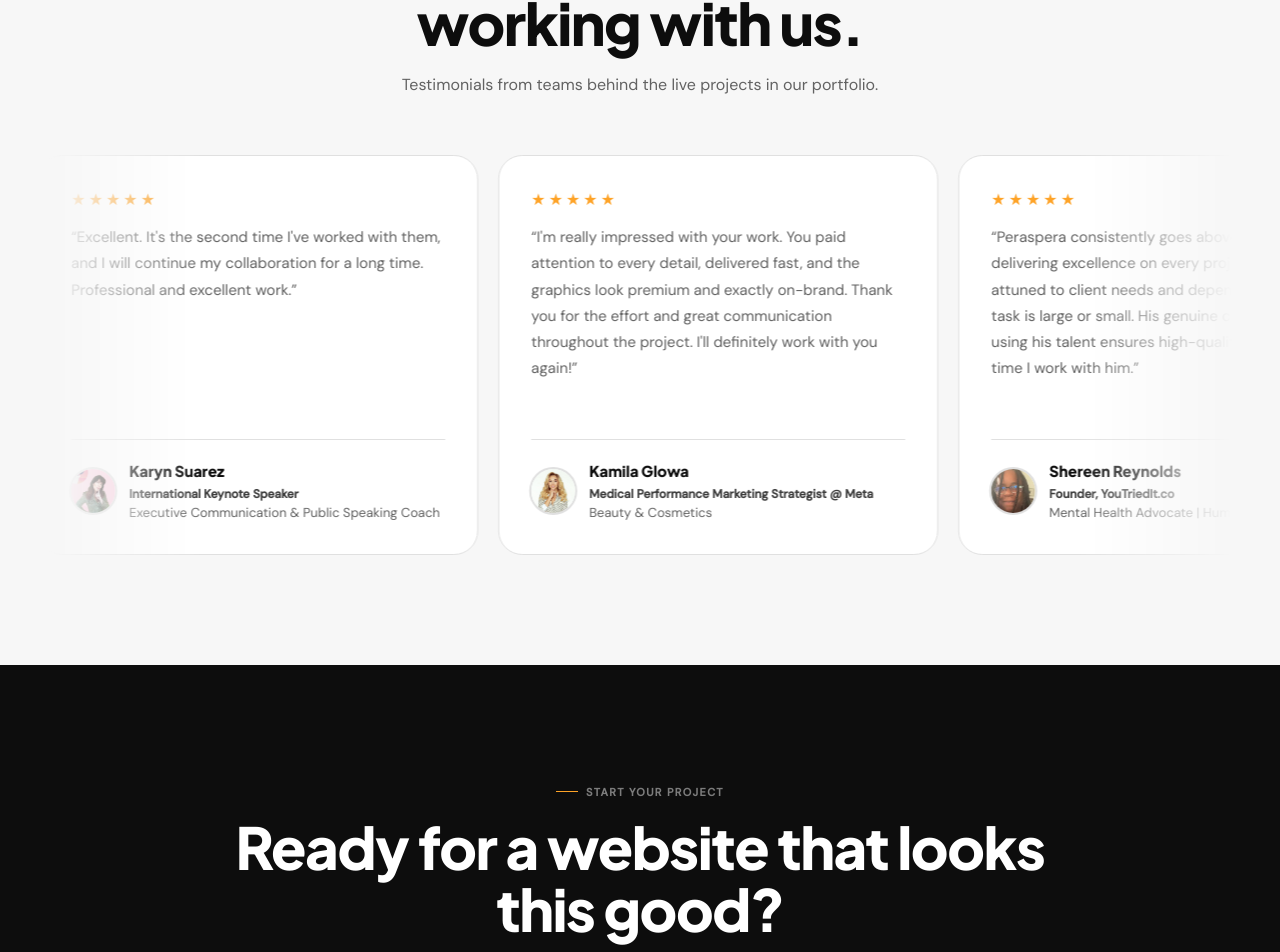
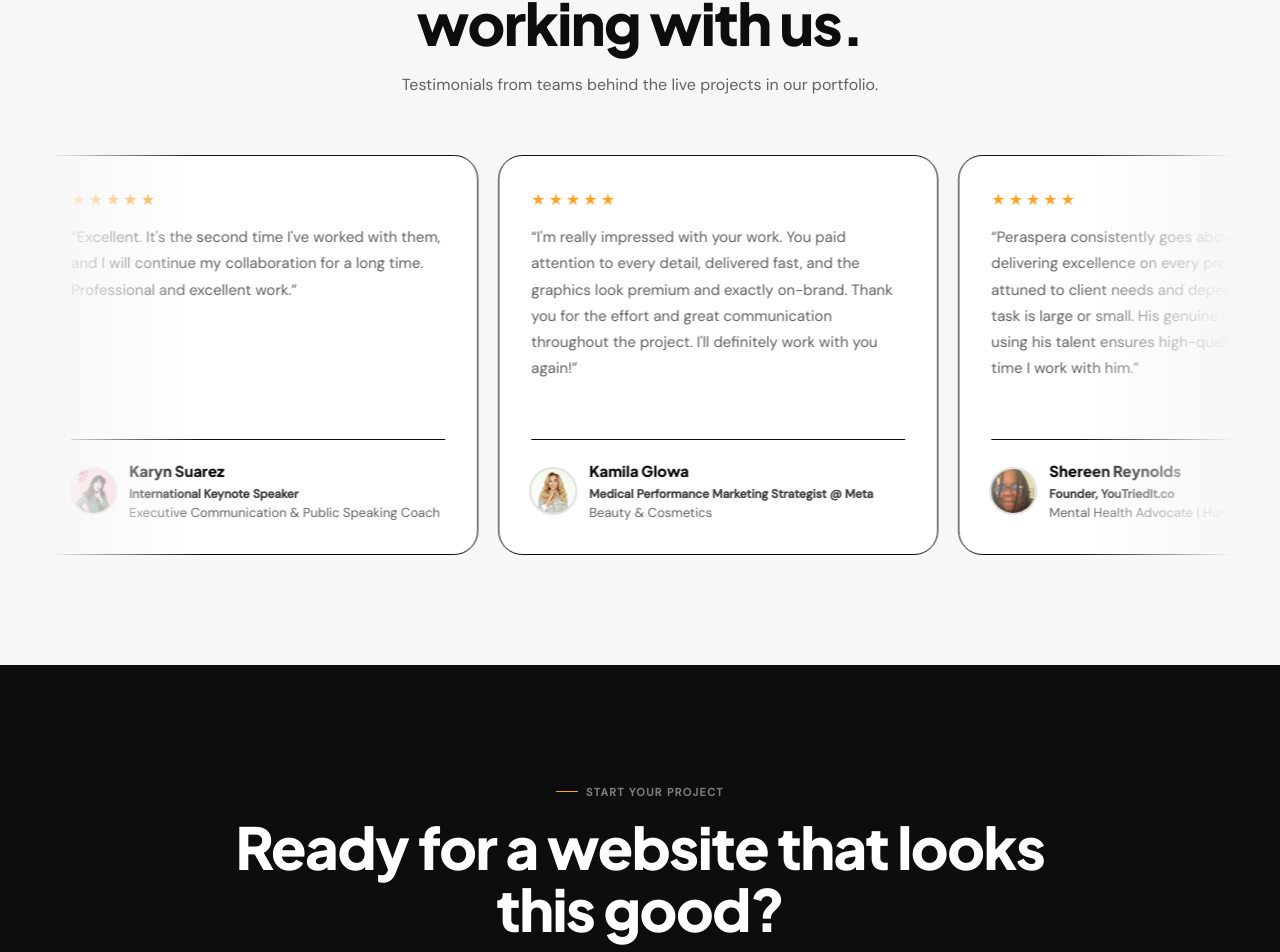
Before and after one commit to MalikSalmanTanveer/Peraspera, a React (Vite) app in the folder Per/: page /portfolio in a window 1280 px wide. Shown: the part 2855-3807 px from the top of the page. Built offline with nearby package versions, Linux system fonts and the light colour scheme.

Commit message:
Use black borders on portfolio testimonial cards.

```diff
--- a/Per/src/components/PortfolioReviewsSlider.tsx
+++ b/Per/src/components/PortfolioReviewsSlider.tsx
@@ -16,12 +16,12 @@ function Stars() {
 
 function PortfolioReviewCard({ review }: { review: (typeof TESTIMONIALS)[number] }) {
   return (
-    <article className="relative z-10 flex h-[400px] w-[min(420px,85vw)] shrink-0 flex-col rounded-6xl border border-border bg-white p-padding-card-lg max-md:h-[380px] md:w-[440px]">
+    <article className="relative z-10 flex h-[400px] w-[min(420px,85vw)] shrink-0 flex-col rounded-6xl border border-ink bg-white p-padding-card-lg max-md:h-[380px] md:w-[440px]">
       <Stars />
       <blockquote className="flex-1 overflow-hidden text-md leading-body-lg text-muted">
         &ldquo;{review.quote}&rdquo;
       </blockquote>
-      <footer className="mt-6 flex shrink-0 items-center gap-3.5 border-t border-border pt-5">
+      <footer className="mt-6 flex shrink-0 items-center gap-3.5 border-t border-ink pt-5">
         {review.avatarSrc ? (
           <img
             src={review.avatarSrc}
```
